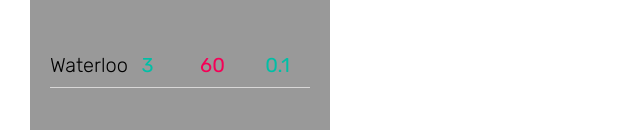
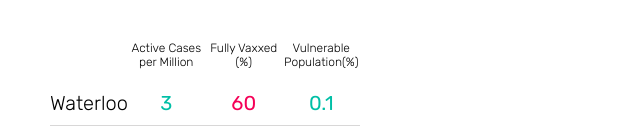
Before and after one commit to jaredjhe/Covid-Watchdog, a React (Create React App) app in the folder frontend/: page / in a window 1280 px wide. Shown: the part 160-290 px from the top of the page, without its empty margins (0-640 px from the left). Built offline with nearby package versions, Linux system fonts and the light colour scheme.

Commit message:
Popup stuff

```diff
--- a/frontend/src/components/Popup.jsx
+++ b/frontend/src/components/Popup.jsx
@@ -4,13 +4,14 @@
 import "../styles/Popup.scss";
 import provinceDesc from "./provinceDesc.json";
 
-const Popup = () => {
+const Popup = (props) => {
   const [name, setName] = useState("");
   const [isSafe, setIsSafe] = useState(true);
   const [lowRiskRegions, setLowRiskRegions] = useState([]);
   const [highRiskRegions, setHighRiskRegions] = useState([]);
 
   useEffect(() => {
+    // TODO: REMOVE TEMP STUFF ============================================
     setName("ON");
     setIsSafe(false);
     setLowRiskRegions([
@@ -34,38 +35,15 @@
       },
     ]);
 
-    // provinceData = {
-    //   province_code: "ON",
-    //   active_cases_per_million: 500,
-    //   fully_vaccinated_proportion: 0.89,
-    //   vulnerable_proportion: 0.03,
-    //   is_safe: true,
-    //   regions: [
-    //     {
-    //       hr_uid: 3526,
-    //       health_region: "Algoma",
-    //       health_region_health_org: "The District of Algoma Health Unit",
-    //       prov: "ON",
-    //     },
-    //     {
-    //       hr_uid: 3527,
-    //       health_region: "Brant",
-    //       health_region_health_org: "Brant County Health Unit",
-    //       prov: "ON",
-    //     },
-    //   ],
-    // };
-
-    // fetch("allregs")
+    // fetch(`/api/v1/CanadaCovidInfo/${props.province}/provinceInfo`)
     //   .then((response) => {
     //     return response.json();
     //   })
     //   .then((data) => {
     //     setName(data.province_code);
     //     data.regions.map((region) => {
-    //       fetch("eachregion")
+    //       fetch(`/api/v1/CanadaCovidInfo/${props.province}/${props.province.hr_uid}/regionInfo`)
     //         .then((response) => {
-    //           // "api/werjerhihwerh/${region.hr_uid"}
     //           return response.json();
     //         })
     //         .then((data) => {
@@ -93,10 +71,10 @@
               <h1>{name}</h1>
               <h2>{provinceDesc[name]}</h2>
             </div>
-            <img src={TravelIcon} alt="Two people traveling." />
+            <img src={TravelIcon} alt="Two people traveling" />
           </div>
-          <CovidStats displayHeaders={true} regionsData={lowRiskRegions} />
-          <CovidStats displayHeaders={false} regionsData={highRiskRegions} />
+          <CovidStats displayHeader={true} regionsData={lowRiskRegions} />
+          <CovidStats displayHeader={false} regionsData={highRiskRegions} />
         </div>
       </div>
     </div>
--- a/frontend/src/styles/Popup.scss
+++ b/frontend/src/styles/Popup.scss
@@ -1,7 +1,6 @@
 .popup {
-  width: 300px;
+  width: 350px;
   height: 600px;
-  background-color: rgb(0, 0, 0, 0.4);
   border-radius: 20px;
 
   .is-safe-bar {
@@ -42,5 +41,9 @@
         height: 150px;
       }
     }
+
+    th {
+      font-size: 12px;
+    }
   }
 }
```
